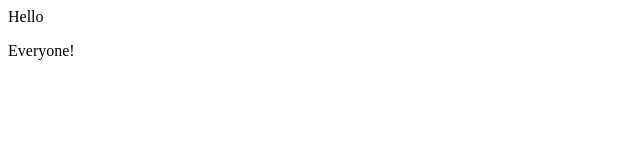
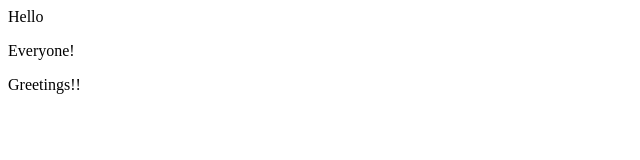
Before and after one commit to Ejaik/Laz-repo3, a plain HTML site: page index.html in a window 1280 px wide. Shown: the full height of the page, 0-640 px from the left. Drawn offline with Linux system fonts and the light colour scheme.

Commit message:
added greetings

```diff
--- a/index.html
+++ b/index.html
@@ -1,2 +1,3 @@
 <d>Hello</d>
 <p>Everyone!</p>
+<p>Greetings!!</p>
```
